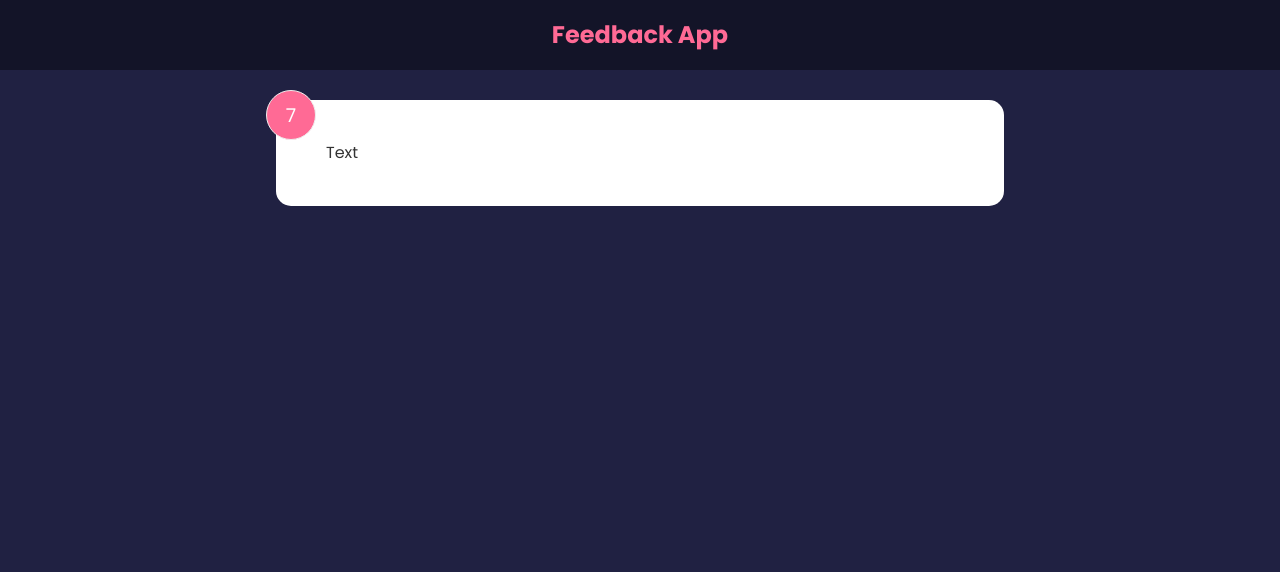
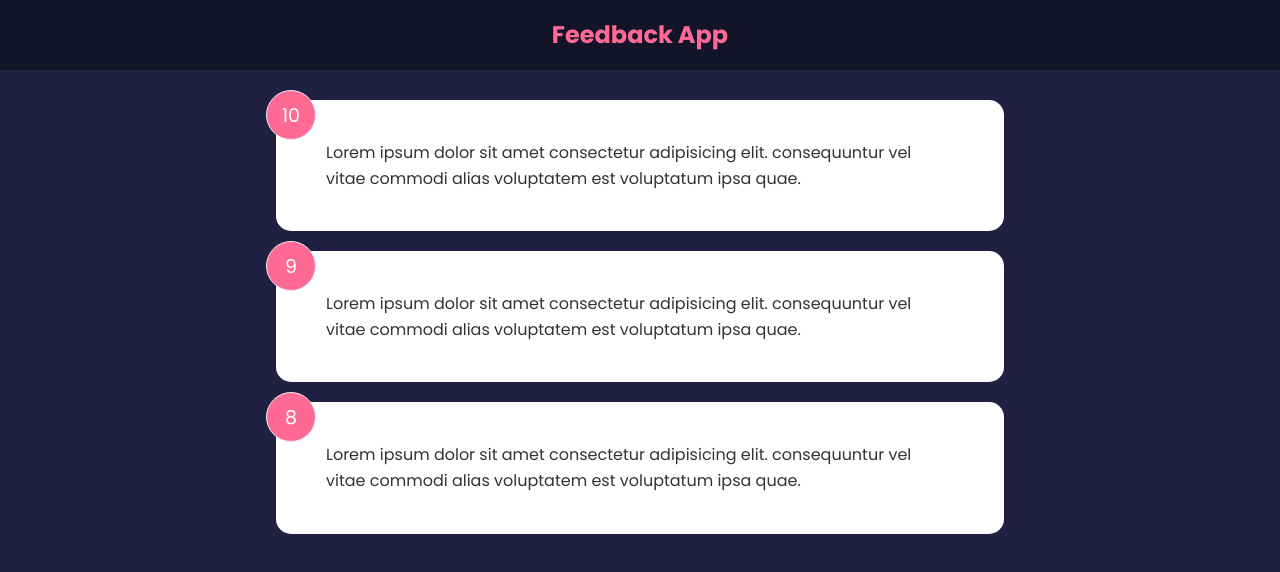
Before and after one commit to hristo2612/feedback-app, a React (Create React App) app: page / in a window 1280 px wide. Shown: the top 572 px of the page. Built offline with nearby package versions, Linux system fonts and the light colour scheme.

Commit message:
Feedback List & Card

```diff
--- a/src/App.js
+++ b/src/App.js
@@ -1,12 +1,16 @@
 import Header from './components/Header';
-import FeedBackItem from './components/FeedBackItem';
+import { useState } from 'react';
+import { feedBackData } from './data/feedBackData';
+import FeedBackList from './components/FeedBackList';
 
 export default function App() {
+  const [feedbacks, setFeedbacks] = useState(feedBackData);
+
   return (
     <>
       <Header title="Feedback App" />
-      <div className='container'>
-        <FeedBackItem />
+      <div className="container">
+        <FeedBackList feedbacks={feedbacks} />
       </div>
     </>
   );
--- a/src/components/FeedBackItem.js
+++ b/src/components/FeedBackItem.js
@@ -1,13 +1,10 @@
-import { useState } from 'react';
+import Card from './shared/Card';
 
-export default function FeedBackItem() {
-  const [rating, setRating] = useState(7);
-  const [text, setText] = useState('Text');
-
+export default function FeedBackItem({ item }) {
   return (
-    <div className="card">
-      <div className="num-display">{rating}</div>
-      <div className="text-display">{text}</div>
-    </div>
+    <Card>
+      <div className="num-display">{item.rating}</div>
+      <div className="text-display">{item.text}</div>
+    </Card>
   );
 }
--- /dev/null
+++ b/src/components/FeedBackList.js
@@ -0,0 +1,15 @@
+import FeedBackItem from './FeedBackItem';
+
+export default function FeedBackList({ feedbacks }) {
+  if (!feedbacks?.length) {
+    return <h3 className="text-center">No Feedbacks Yet</h3>;
+  }
+
+  return (
+    <div className="feedback-list">
+      {feedbacks.map((item) => (
+        <FeedBackItem key={item.id} item={item} />
+      ))}
+    </div>
+  );
+}
--- /dev/null
+++ b/src/components/shared/Card.js
@@ -0,0 +1,3 @@
+export default function Card({ children, reverse }) {
+  return <div className={`card ${reverse && 'reverse'}`}>{children}</div>;
+}
--- a/src/data/FeedBackData.js
+++ b/src/data/FeedBackData.js
@@ -1,4 +1,4 @@
-export const FeedBackData = [
+export const feedBackData = [
   {
     id: 1,
     rating: 10,
--- a/src/index.css
+++ b/src/index.css
@@ -21,6 +21,10 @@ ul {
   max-width: 768px;
   margin: auto;
   padding: 0 20px;
+}
+
+.text-center {
+  text-align: center;
 }
 
 header {
```
